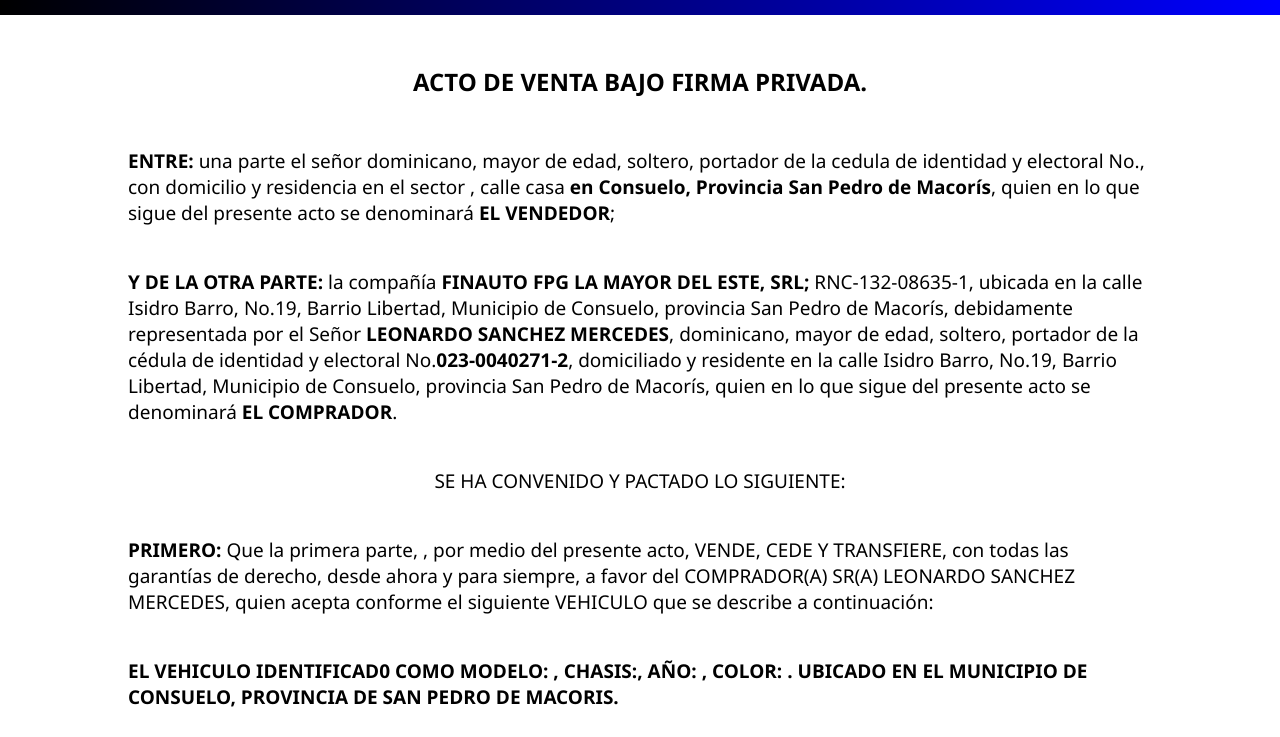
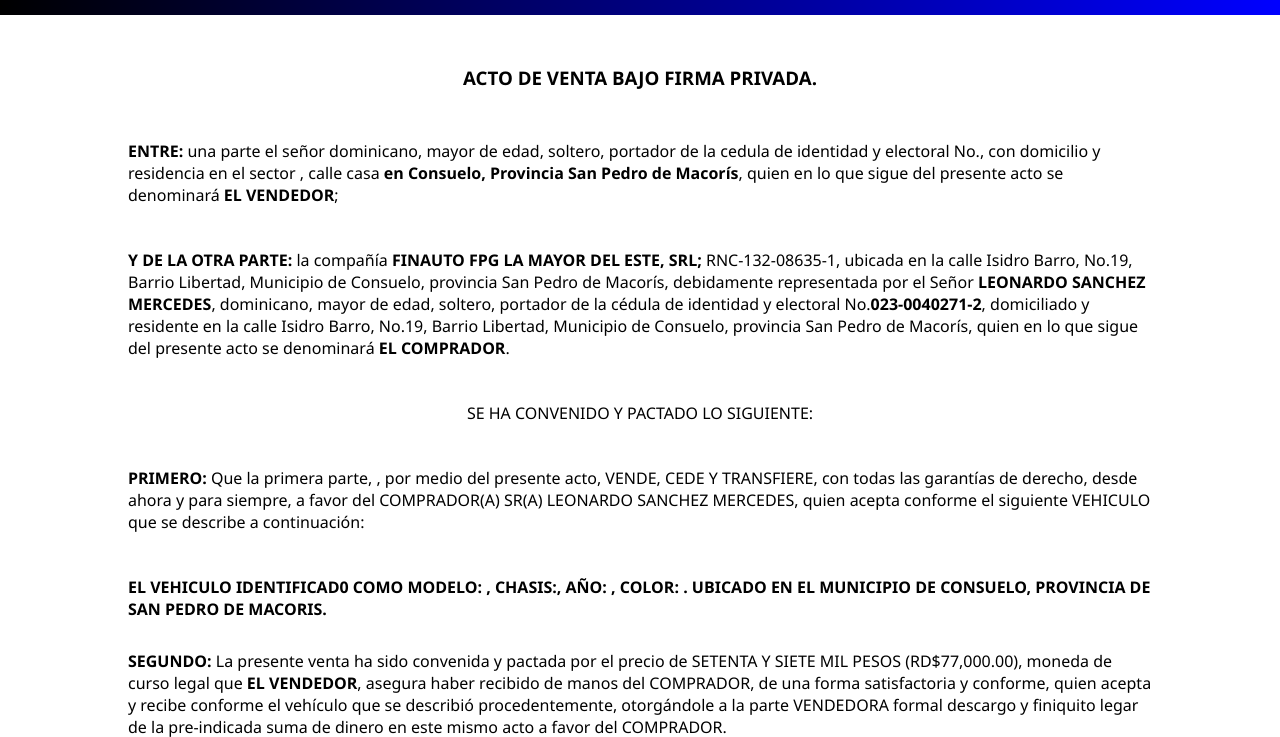
Before and after one commit to rokola18/Delear-App, a React app: page /despacho in a window 1280 px wide. Shown: the part 55-792 px from the top of the page. Built offline with nearby package versions, Linux system fonts and the light colour scheme.

Commit message:
de nuevo

```diff
--- a/src/frontent/componentes/body.js
+++ b/src/frontent/componentes/body.js
@@ -24,6 +24,7 @@
 
     return(
         <div>
+
           <div className='papa'>
 
          {showContent === 'home' && (
@@ -31,7 +32,7 @@
 
             <section className='primera'>
 
-            <h1 className='titulo-2 acto'> ACTO DE VENTA BAJO FIRMA PRIVADA.</h1>
+            <h3 className='titulo-2 acto'> ACTO DE VENTA BAJO FIRMA PRIVADA.</h3>
             <p className='venta'>
                <span>ENTRE:</span> una parte el señor <span>{texts.vendedor}</span> dominicano, mayor de edad, soltero, portador de la cedula de identidad y
                electoral No.<span>{texts.cedula}</span>, con domicilio y residencia en el sector <span className='nada'>{texts.sector}</span>, calle <span>{texts.calle}</span> casa <span>{texts.casa}</span> <span>{texts.municipioProvincia}</span>, quien en lo que sigue del presente acto se denominará <span>EL VENDEDOR</span>;
--- a/src/frontent/css/body.css
+++ b/src/frontent/css/body.css
@@ -75,10 +75,6 @@
     font-weight: 500;
 }
 
-.venta{
-    font-size: 19px;
-}
-
 
 @media print {
     label, .dinamico {
@@ -88,10 +84,6 @@
     .papa{
         margin-top: 70px;
     }
-
-    .venta{
-        font-size: 20px;
-    }
   }
 
 .venta{
```
